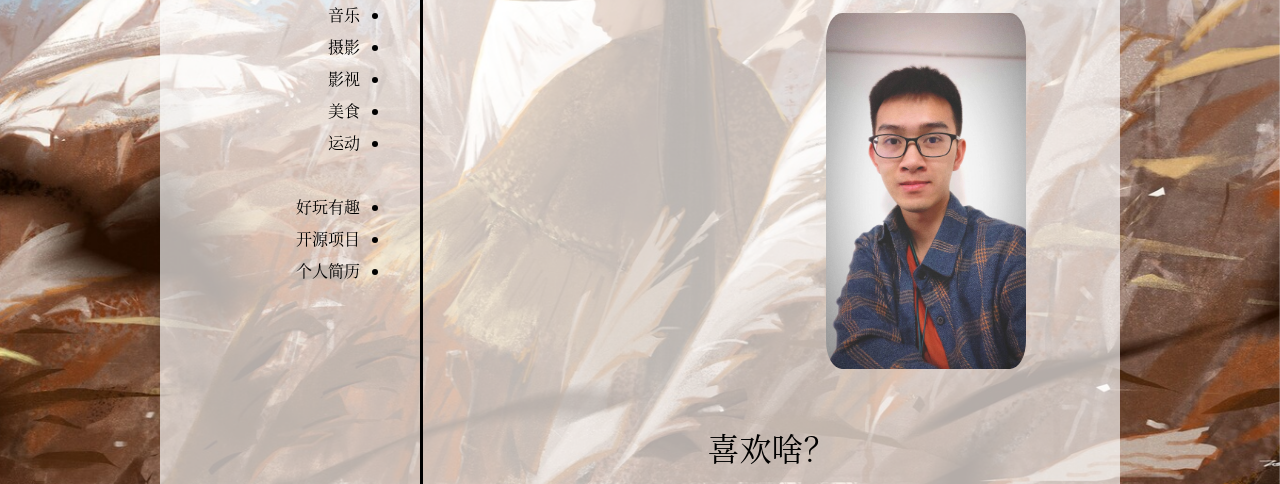
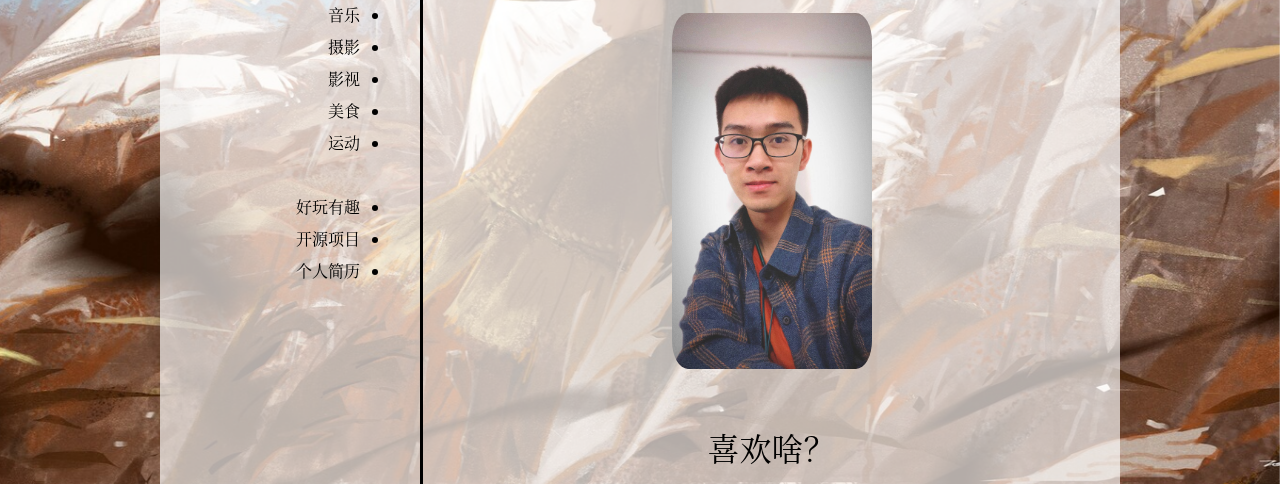
Before and after one commit to Windxy/windxy.github.io, a plain HTML site: page cn/about/index.html in a window 1280 px wide. Shown: the part 316-800 px from the top of the page. Drawn offline with nearby package versions, Linux system fonts and the light colour scheme; some packages are replaced by stand-ins of ours; a script that the page names is missing.

Commit message:
Update light.css

```diff
--- a/css/light.css
+++ b/css/light.css
@@ -56,8 +56,7 @@ body, a {
 	object-fit: cover;
 /*  	flex: 1;*/
 /* 	margin-left: 180px; */
-	margin-left: 50%;
-	transform: translate(-100px 0);
+	display:block;
 /*	text-align: center;*/
 /*	display: table-cell; */
 /*    vertical-align: middle;*/
```
